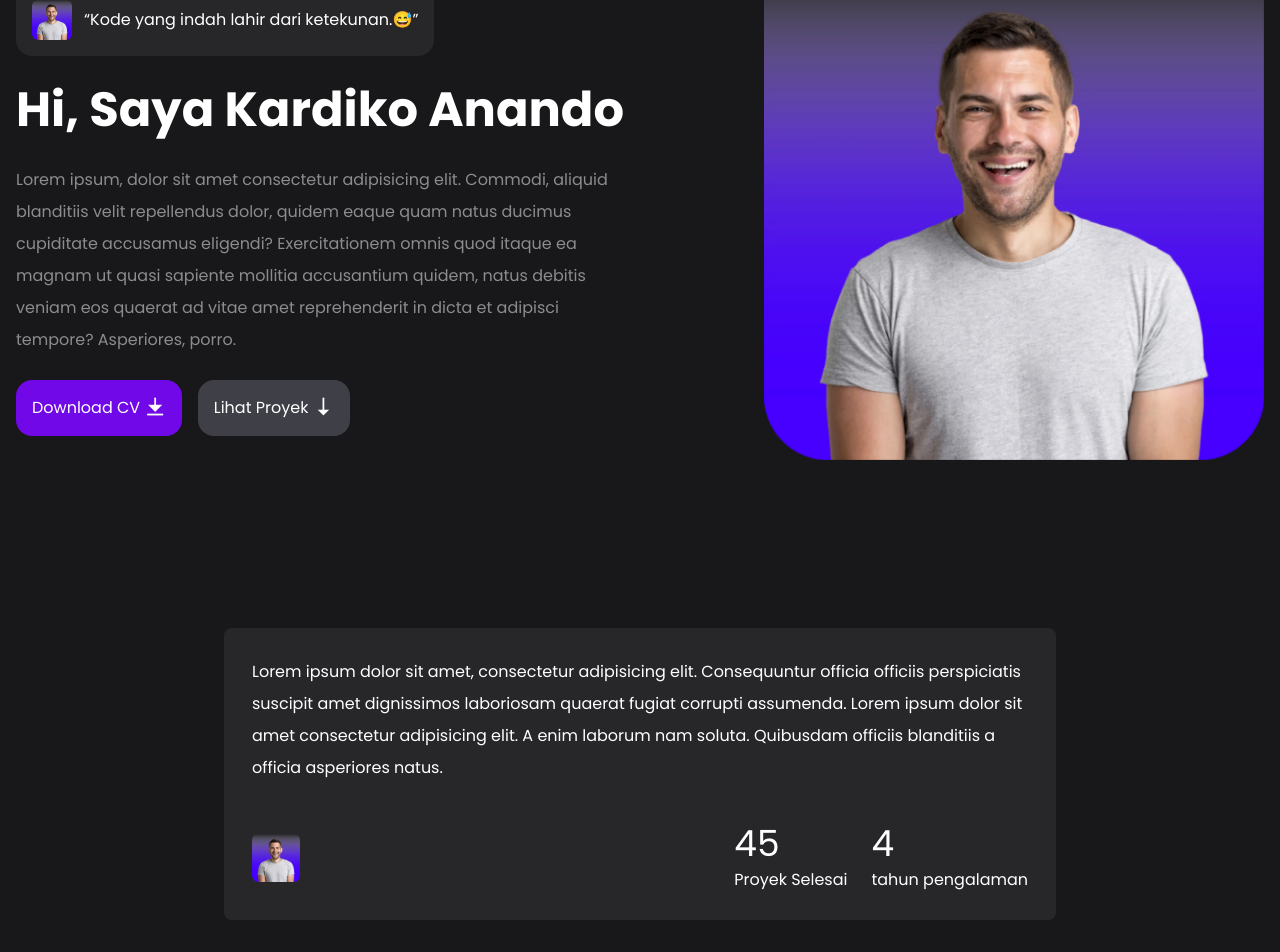
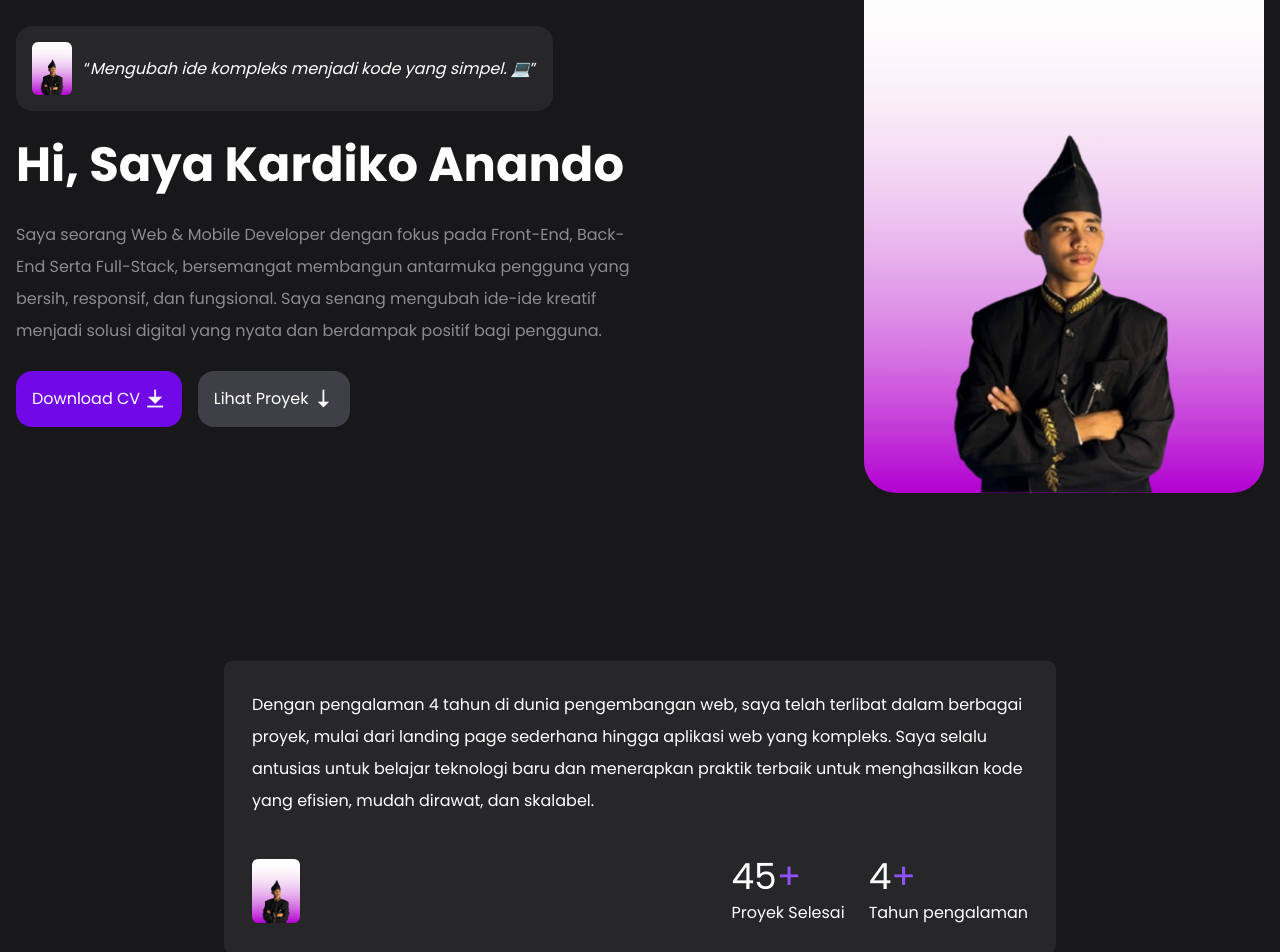
Before and after one commit to TRKA234/portfolio, a React (Vite) app: page / in a window 1280 px wide. Shown: the part 196-1148 px from the top of the page. Built offline with nearby package versions, Linux system fonts and the light colour scheme.

Commit message:
Add GSAP library and update App content; fix image import and Navbar styles

```diff
--- a/package.json
+++ b/package.json
@@ -13,6 +13,7 @@
     "@tailwindcss/vite": "^4.1.16",
     "animate.css": "^4.1.1",
     "aos": "^3.0.0-beta.6",
+    "gsap": "^3.13.0",
     "react": "^19.1.1",
     "react-dom": "^19.1.1",
     "remixicon": "^4.7.0",
--- a/src/App.jsx
+++ b/src/App.jsx
@@ -13,18 +13,19 @@ function App() {
               className="w-10 rounded-md"
               loading="lazy"
             />
-            <q>Kode yang indah lahir dari ketekunan.😅</q>
+            <q>
+              <em>Mengubah ide kompleks menjadi kode yang simpel. 💻</em>
+            </q>
           </div>
           <h1 className="text-5xl/tight font-bold mb-6">
             Hi, Saya Kardiko Anando
           </h1>
           <p className="text-base/loose mb-6 opacity-50">
-            Lorem ipsum, dolor sit amet consectetur adipisicing elit. Commodi,
-            aliquid blanditiis velit repellendus dolor, quidem eaque quam natus
-            ducimus cupiditate accusamus eligendi? Exercitationem omnis quod
-            itaque ea magnam ut quasi sapiente mollitia accusantium quidem,
-            natus debitis veniam eos quaerat ad vitae amet reprehenderit in
-            dicta et adipisci tempore? Asperiores, porro.
+            Saya seorang Web & Mobile Developer dengan fokus pada Front-End,
+            Back-End Serta Full-Stack, bersemangat membangun antarmuka pengguna
+            yang bersih, responsif, dan fungsional. Saya senang mengubah ide-ide
+            kreatif menjadi solusi digital yang nyata dan berdampak positif bagi
+            pengguna.
           </p>
           <div className="flex items-center sm:gap-4 gap-2">
             <a
@@ -44,7 +45,7 @@ function App() {
         <img
           src={DataImage.HeroImage}
           alt="Hero Image"
-          className="w-[500px] md:ml-auto animate__animated animate__fadeInUp animate__delay-4s"
+          className="w-[400px] md:ml-auto animate__animated animate__fadeInUp animate__delay-4s rounded-4xl"
           loading="lazy"
         />
       </div>
@@ -64,11 +65,11 @@ function App() {
             loading="lazy"
           />
           <p className="text-base/loose mb-10">
-            Lorem ipsum dolor sit amet, consectetur adipisicing elit.
-            Consequuntur officia officiis perspiciatis suscipit amet dignissimos
-            laboriosam quaerat fugiat corrupti assumenda. Lorem ipsum dolor sit
-            amet consectetur adipisicing elit. A enim laborum nam soluta.
-            Quibusdam officiis blanditiis a officia asperiores natus.
+            Dengan pengalaman 4 tahun di dunia pengembangan web, saya telah
+            terlibat dalam berbagai proyek, mulai dari landing page sederhana
+            hingga aplikasi web yang kompleks. Saya selalu antusias untuk
+            belajar teknologi baru dan menerapkan praktik terbaik untuk
+            menghasilkan kode yang efisien, mudah dirawat, dan skalabel.
           </p>
           <div className="flex items-center justify-between">
             <img
@@ -80,15 +81,15 @@ function App() {
             <div className="flex items-center gap-6">
               <div>
                 <h1 className="text-4xl mb-1">
-                  45<span className=" text-violet-500"></span>
+                  45<span className=" text-violet-500">+</span>
                 </h1>
                 <p>Proyek Selesai</p>
               </div>
               <div>
                 <h1 className="text-4xl mb-1">
-                  4<span className=" text-violet-500"></span>
+                  4<span className=" text-violet-500">+</span>
                 </h1>
-                <p>tahun pengalaman</p>
+                <p>Tahun pengalaman</p>
               </div>
             </div>
           </div>
@@ -111,8 +112,8 @@ function App() {
             datao-aos-delay="300"
             data-aos-once="true"
           >
-            Berikut ini beberap tools yang saya pakai untuk pembuatan website
-            ataupun design
+            Berikut ini beberap tools yang saya pakai untuk pembuatan website, mobile app
+            ataupun design :
           </p>
 
           <div className="tool-box mt-14 grid lg:grid-cols-4 md:grid-cols-3 sm:grid-cols-2 grid-cols-1 gap-4">
--- a/src/components/Navbar.jsx
+++ b/src/components/Navbar.jsx
@@ -25,7 +25,7 @@ const Navbar = () => {
         </h1>
       </div>
       <ul
-        className={`menu flex items-center sm:gap-10 gap-4 md:static fixed left-1/2 -translate-x-1/2 md:-translate-x-0
+        className={`menu flex items-center sm:gap-10 gap-4 md:static fixed left-1/2 -translate-x-1/2 md:translate-x-0
         md:opacity-100 bg-white/30 backdrop-blur-md p-4 rounded-br-2xl rounded-bl-2xl md:bg-transparent transition-all md:transition-none z-40 ${
           active ? "top-0 opacity-100" : "-top-10 opacity-0"
         }`}
--- a/src/data.js
+++ b/src/data.js
@@ -1,4 +1,4 @@
-import HeroImage from "/assets/hero-img.webp";
+import HeroImage from "/assets/hero-img.png";
 
 const Image = {
   HeroImage,
--- a/src/main.jsx
+++ b/src/main.jsx
@@ -7,6 +7,7 @@ import "remixicon/fonts/remixicon.css";
 import Footer from "./components/footer.jsx";
 import Preloader from "./components/Preloader.jsx";
 import "animate.css";
+//import SplitText from "./SplitText";
 
 import AOS from "aos";
 import "aos/dist/aos.css"; // You can also use <link> for styles
```
Also changed, not shown: public/assets/hero-img.png (added), 1 other file (tests, documents, lock files or other folders).
